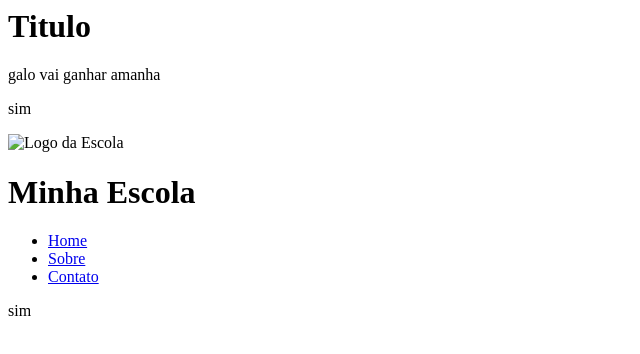
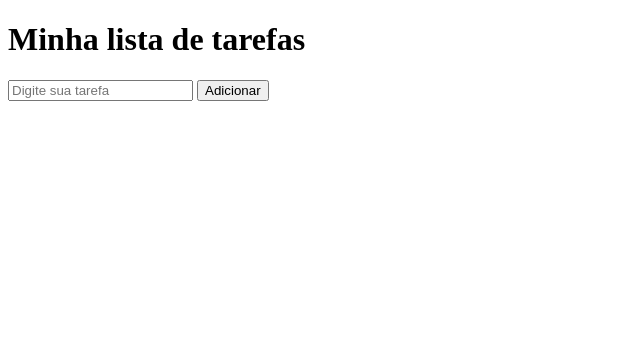
Before and after one commit to PedroLucas008/PedroLucas008.github.io, a plain HTML site: page index.html in a window 1280 px wide. Shown: the whole page, without its empty margins (0-640 px from the left). Drawn offline with Linux system fonts and the light colour scheme.

Commit message:
Atualizar o index.html

```diff
--- a/index.html
+++ b/index.html
@@ -1,16 +1,17 @@
-<h1>Titulo</h1>
-<p>galo vai ganhar amanha</p>
-<butom>sim</butom>
-<p><header>
- <img src="logo.png" alt="Logo da Escola">
- <h1>Minha Escola</h1>
- <nav>
- <ul>
- <li><a href="#home">Home</a></li>
- <li><a href="#sobre">Sobre</a></li>
- <li><a href="#contato">Contato</a></li>
- </ul>
- </nav>
-</header>
-</p>
-<butom>sim</butom>
+<!DOCTYPE html>
+<html lang="pt">
+<head>
+    <meta charset="UTF-8">
+    <meta name="viewport" content="width=device-width, initial-scale=1.0">
+    <link rel="stylesheet" href="style.css">
+    <title>Lista de Tarefas</title>
+</head>
+<body>
+    <h1>Minha lista de tarefas</h1>
+    <input placeholder="Digite sua tarefa"/>
+    <button onclick="adicionarTarefa()">Adicionar</button>
+    <ul></ul>
+
+    <script src="script.js"></script>
+</body>
+</html>
```
